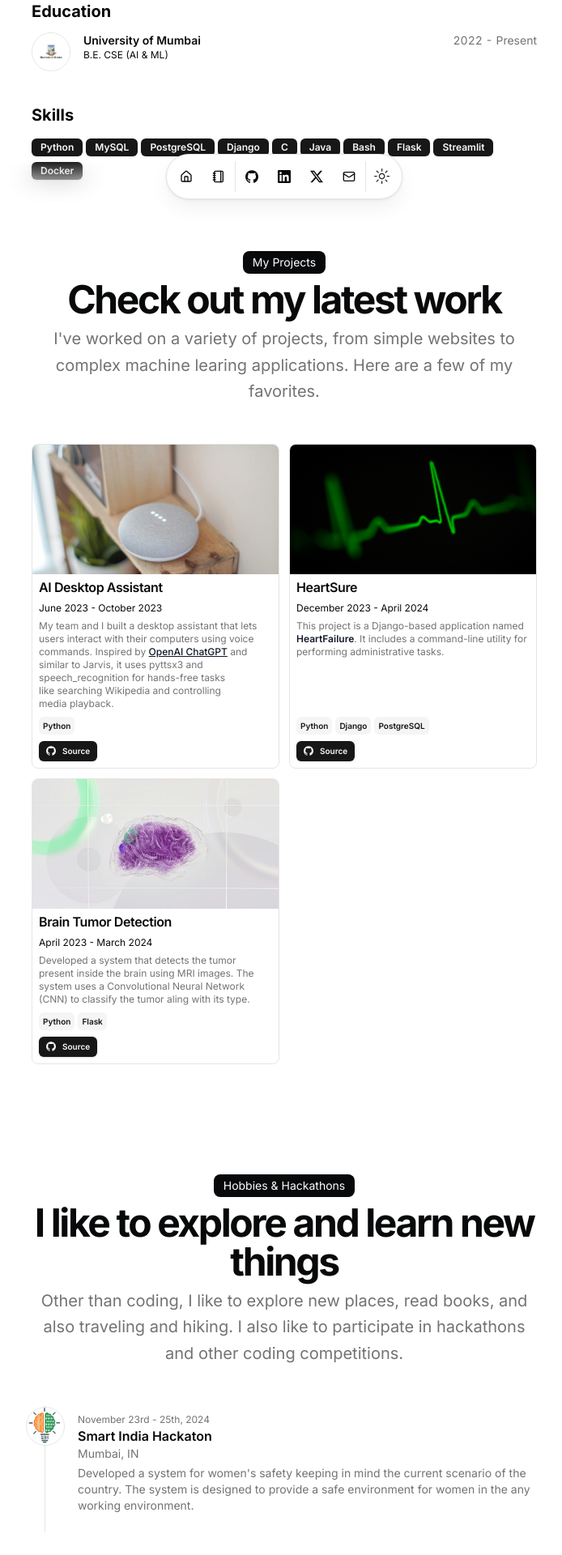
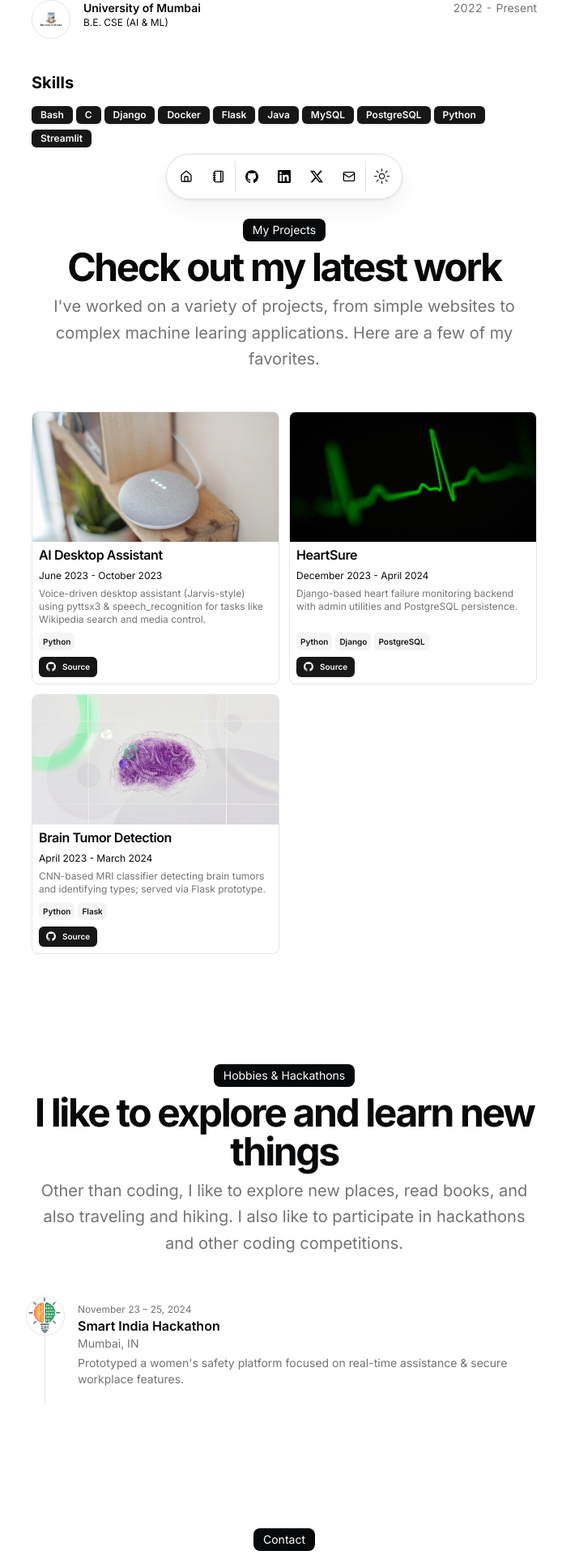
Before and after one commit to bhushankhopkarr/bhushankhopkarr.github.io, a Next.js app: page / in a window 1280 px wide. Shown: the part 538-2458 px from the top of the page at 81% size, without its empty margins (289-983 px from the left). Built offline with nearby package versions, Linux system fonts and the light colour scheme.

Commit message:
Refactor resume.tsx: Enhance type definitions and improve data structure for clarity and maintainability

```diff
--- a/src/data/resume.tsx
+++ b/src/data/resume.tsx
@@ -1,29 +1,43 @@
 import { Icons } from "@/components/icons";
 import { HomeIcon, NotebookIcon } from "lucide-react";
 
-export const DATA = {
+// Local type definitions for stronger intellisense & safety
+type NavItem = { href: string; label: string; icon: React.ComponentType<{ className?: string }> };
+type SocialItem = { name: string; url: string; icon: React.ComponentType<{ className?: string }>; navbar?: boolean };
+type WorkItem = { company: string; href?: string; badges: string[]; location?: string; title: string; logoUrl: string; start: string; end: string; description?: string };
+type EducationItem = { school: string; href?: string; degree: string; logoUrl: string; start: string; end: string };
+type Project = { title: string; href?: string; dates: string; active: boolean; description: string; technologies: string[]; links?: { type: string; href: string; icon: React.ReactNode }[]; image?: string; video?: string };
+type Hackathon = { title: string; dates: string; location?: string; description?: string; image?: string; mlh?: string; links?: { type: string; href: string; icon?: React.ReactNode }[] };
+
+interface ResumeData {
+  name: string;
+  initials: string;
+  url: string;
+  location: string;
+  locationLink: string;
+  description: string;
+  summary: string;
+  avatarUrl: string;
+  skills: string[];
+  navbar: NavItem[];
+  contact: { email: string; tel?: string; social: Record<string, SocialItem> };
+  work: WorkItem[];
+  education: EducationItem[];
+  projects: Project[];
+  hackathons: Hackathon[];
+}
+
+export const DATA: ResumeData = {
   name: "Bhushan Khopkar",
   initials: "BK",
   url: "https://www.linkedin.com/in/bhushankhopkrr/",
   location: "Mumbai, IN",
   locationLink: "https://www.google.com/maps/place/mumbai",
-  description:
-    "Solving Problems with Engineering Solutions.",
+  description: "Solving Problems with Engineering Solutions.",
   summary:
-    "I’m a final-year Computer Science & Engineering undergrad specializing in AI and ML, passionate about applying machine learning, deep learning, and various techniques to solve real-world challenges. With hands-on experience in projects, I enjoy building impactful solutions that blend innovation with practicality. Always eager to learn and collaborate, I’m looking forward to opportunities in AI research and development.",
+    "I’m a final-year Computer Science & Engineering undergrad specializing in AI & ML. I love applying machine learning and deep learning to solve real-world problems and I'm seeking opportunities in AI research & development.",
   avatarUrl: "/me.png",
-  skills: [
-    "Python",
-    "MySQL",
-    "PostgreSQL",
-    "Django",
-    "C",
-    "Java",
-    "Bash",
-    "Flask",
-    "Streamlit",
-    "Docker",
-  ],
+  skills: ["Bash", "C", "Django", "Docker", "Flask", "Java", "MySQL", "PostgreSQL", "Python", "Streamlit"],
   navbar: [
     { href: "/", icon: HomeIcon, label: "Home" },
     { href: "/blog", icon: NotebookIcon, label: "Blog" },
@@ -32,37 +46,12 @@ export const DATA = {
     email: "work.bhushankhopkar@gmail.com",
     tel: "",
     social: {
-      GitHub: {
-        name: "GitHub",
-        url: "https://github.com/bhushankhopkarr",
-        icon: Icons.github,
-
-        navbar: true,
-      },
-      LinkedIn: {
-        name: "LinkedIn",
-        url: "https://www.linkedin.com/in/bhushankhopkrr",
-        icon: Icons.linkedin,
-
-        navbar: true,
-      },
-      X: {
-        name: "X",
-        url: "https://x.com/bhushankhopkrr",
-        icon: Icons.x,
-
-        navbar: true,
-      },
-      Email: {
-        name: "Send Email",
-        url: "mailto: work.bhushankhopkar@gmail.com",
-        icon: Icons.email,
-
-        navbar: true,
-      },
+      GitHub: { name: "GitHub", url: "https://github.com/bhushankhopkarr", icon: Icons.github, navbar: true },
+      LinkedIn: { name: "LinkedIn", url: "https://www.linkedin.com/in/bhushankhopkrr", icon: Icons.linkedin, navbar: true },
+      X: { name: "X", url: "https://x.com/bhushankhopkrr", icon: Icons.x, navbar: true },
+      Email: { name: "Send Email", url: "mailto:work.bhushankhopkar@gmail.com", icon: Icons.email, navbar: true },
     },
   },
-
   work: [
     {
       company: "AIML Club, Thane",
@@ -73,20 +62,11 @@ export const DATA = {
       logoUrl: "/aiml.png",
       start: "July 2024",
       end: "July 2025",
-      description:
-        "- Mentoring members and teaching learners in Artificial Intelligence and Machine Learning. Conducting workshops and certifications to help students learn and grow.\n" +
-        "- Oversaw executive leadership, knowledge training, and public relations with media. Teaching and mentoring learners in the field of AI and ML. Conducting workshops to help students learn and grow.\n"
+      description: `- Mentored members and facilitated learning in AI & ML via workshops & certifications.\n- Oversaw executive leadership, knowledge training, PR, and community engagement.`,
     },
   ],
   education: [
-    {
-      school: "University of Mumbai",
-      href: "https://mu.ac.in/",
-      degree: "B.E. CSE (AI & ML)",
-      logoUrl: "/mu.png",
-      start: "2022",
-      end: "Present",
-    },
+    { school: "University of Mumbai", href: "https://mu.ac.in/", degree: "B.E. CSE (AI & ML)", logoUrl: "/mu.png", start: "2022", end: "Present" },
   ],
   projects: [
     {
@@ -94,41 +74,20 @@ export const DATA = {
       href: "https://github.com/bhushankhopkarr/DesktopAssistant",
       dates: "June 2023 - October 2023",
       active: true,
-      description:
-        "My team and I built a desktop assistant that lets users interact with their computers using voice commands. Inspired by [OpenAI ChatGPT](https://openai.com/chatgpt/overview/) and similar to Jarvis, it uses pyttsx3 and speech_recognition for hands-free tasks like searching Wikipedia and controlling media playback.",
-      technologies: [
-        "Python",
-      ],
-      links: [
-        {
-          type: "Source",
-          href: "https://github.com/bhushankhopkarr/DesktopAssistant",
-          icon: <Icons.github className="size-3" />,
-        },
-      ],
+      description: "Voice-driven desktop assistant (Jarvis-style) using pyttsx3 & speech_recognition for tasks like Wikipedia search and media control.",
+      technologies: ["Python"],
+      links: [{ type: "Source", href: "https://github.com/bhushankhopkarr/DesktopAssistant", icon: <Icons.github className="size-3" /> }],
       image: "/ai.png",
-      video:
-        "",
+      video: "",
     },
     {
       title: "HeartSure",
       href: "https://github.com/bhushankhopkarr/heart_failure_backend",
       dates: "December 2023 - April 2024",
       active: true,
-      description:
-        "This project is a Django-based application named **HeartFailure**. It includes a command-line utility for performing administrative tasks.",
-      technologies: [
-        "Python",
-        "Django",
-        "PostgreSQL",
-      ],
-      links: [
-        {
-          type: "Source",
-          href: "https://github.com/bhushankhopkarr/heart_failure_backend",
-          icon: <Icons.github className="size-3" />,
-        },
-      ],
+      description: "Django-based heart failure monitoring backend with admin utilities and PostgreSQL persistence.",
+      technologies: ["Python", "Django", "PostgreSQL"],
+      links: [{ type: "Source", href: "https://github.com/bhushankhopkarr/heart_failure_backend", icon: <Icons.github className="size-3" /> }],
       image: "/heart.png",
       video: "",
     },
@@ -137,35 +96,22 @@ export const DATA = {
       href: "https://github.com/bhushankhopkarr/branegames",
       dates: "April 2023 - March 2024",
       active: true,
-      description:
-        "Developed a system that detects the tumor present inside the brain using MRI images. The system uses a Convolutional Neural Network (CNN) to classify the tumor aling with its type.",
-      technologies: [
-        "Python",
-        "Flask",
-      ],
-      links: [
-        {
-        type: "Source",
-        href: "https://github.com/bhushankhopkarr/branegames/tree/nasha",
-        icon: <Icons.github className="size-3" />,
-      },
-      ],
+      description: "CNN-based MRI classifier detecting brain tumors and identifying types; served via Flask prototype.",
+      technologies: ["Python", "Flask"],
+      links: [{ type: "Source", href: "https://github.com/bhushankhopkarr/branegames/tree/nasha", icon: <Icons.github className="size-3" /> }],
       image: "/tumor.png",
-      video:
-        "",
+      video: "",
     },
   ],
   hackathons: [
     {
-      title: "Smart India Hackaton",
-      dates: "November 23rd - 25th, 2024",
+      title: "Smart India Hackathon",
+      dates: "November 23 – 25, 2024",
       location: "Mumbai, IN",
-      description:
-        "Developed a system for women's safety keeping in mind the current scenario of the country. The system is designed to provide a safe environment for women in the any working environment.",
-      image:
-        "/SIH.png",
+      description: "Prototyped a women's safety platform focused on real-time assistance & secure workplace features.",
+      image: "/SIH.png",
       mlh: "",
       links: [],
     },
   ],
-} as const;
+};
```
